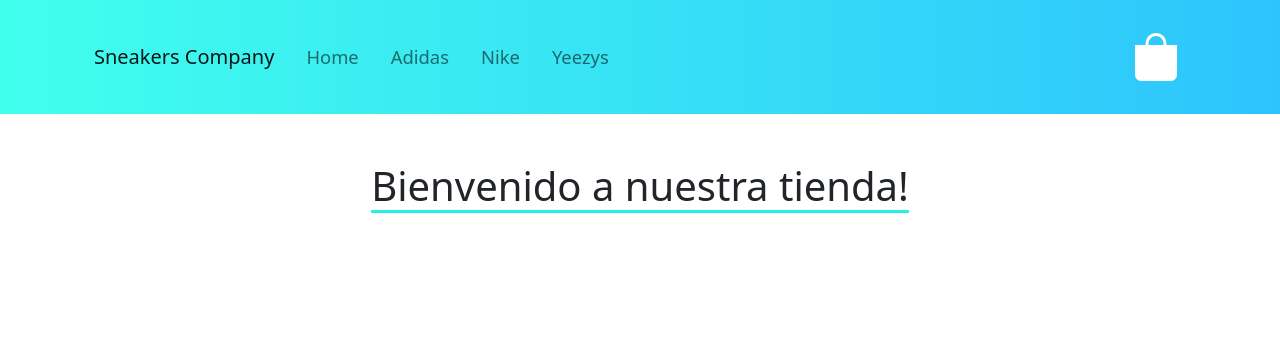
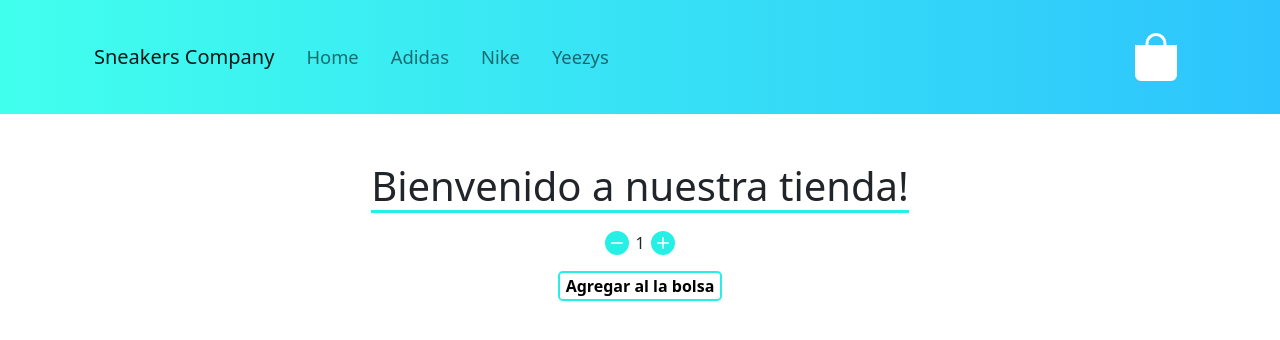
Before and after one commit to jacofsky/sneakers-company, a React (Create React App) app: page / in a window 1280 px wide. Shown: the top 340 px of the page. Built offline with nearby package versions, Linux system fonts and the light colour scheme.

Commit message:
Componentes II - Desafio clase 5

```diff
--- /dev/null
+++ b/src/Componentes/ItemCount/ItemCount.css
@@ -0,0 +1,35 @@
+.contadorBox{
+    display: flex;
+    flex-direction: row;
+    align-items: baseline;
+
+}
+
+.contadorBox button{
+    background-color: transparent;
+    border: 0 solid transparent;
+    font-size: 1.5rem;
+    color: rgb(38, 240, 230);
+    transition: all 0.5s;
+}
+
+.plusCircle:hover{
+    color: rgb(54, 211, 54);
+}
+
+.dashCircle:hover{
+    color: rgb(241, 100, 100);
+}
+
+.addBolsa{
+    background-color: white;
+    border: .15rem solid rgb(38, 240, 230);
+    border-radius: .3rem;
+    font-weight: bold;
+    transition: all .4s;
+}
+
+.addBolsa:hover{
+    background-color: rgb(38, 240, 230);
+    border: .15rem solid transparent;
+}
--- /dev/null
+++ b/src/Componentes/ItemCount/ItemCount.js
@@ -0,0 +1,37 @@
+import React, {useState} from 'react';
+import './ItemCount.css';
+import { BsPlusCircleFill, BsDashCircleFill } from "react-icons/bs";
+
+
+const ItemCount = ({stock, initial})  => {
+
+    const [contador, setContador] = useState(initial)
+
+    const addOn = () => {
+        if(contador < stock ) {
+          setContador(contador + 1)
+        }
+    }
+
+    const decreaseOn = () => {
+        if(contador > 1) {
+            setContador(contador - 1)
+          }
+    }
+
+    return (
+        <div>
+            <div className="contadorBox justify-content-center">
+                <button onClick={decreaseOn} className="dashCircle"><BsDashCircleFill/></button>
+                <p>{contador}</p>
+                <button onClick={addOn} className="plusCircle"><BsPlusCircleFill/></button>
+            </div>
+            <button className="addBolsa">Agregar al la bolsa</button>
+        </div>
+    )
+
+}
+
+
+
+export default ItemCount
--- a/src/Componentes/ItemListContainer/ItemListContainer.js
+++ b/src/Componentes/ItemListContainer/ItemListContainer.js
@@ -1,11 +1,13 @@
-import React from 'react'
-import './ItemListContainer.css'
-
+import React from 'react';
+import './ItemListContainer.css';
+import ItemCount from '../ItemCount/ItemCount.js';
 
 const ItemListContainer = ({greeting}) => {
+
     return (
         <div>
             <h1 className="greetingStyle">{greeting}</h1>
+            <ItemCount stock={12} initial={1} />
         </div>
     )
 }
```
Also changed, not shown: src/Componentes/Carrito/bag-fill.svg (deleted).
